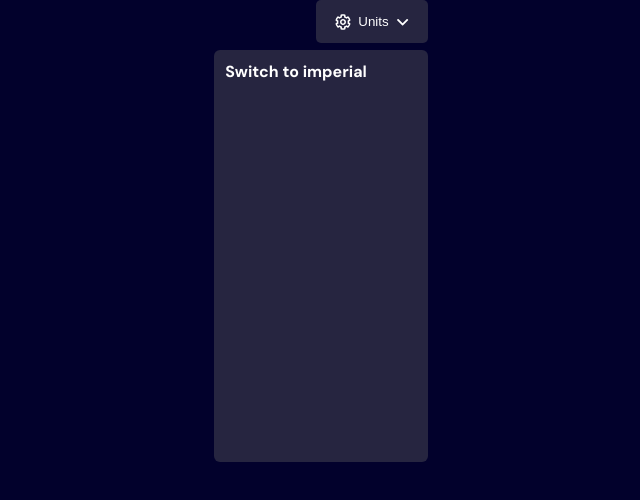
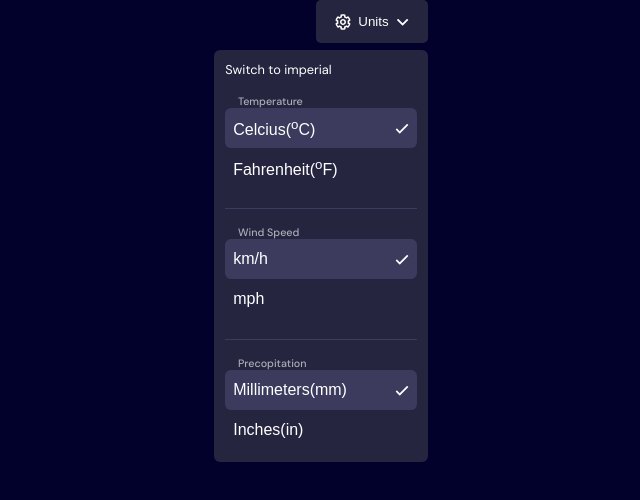
Before and after one commit to aleksandrekas/weather-app, a React (Vite) app: page / in a window 1280 px wide. Both pictures are taken after a click on the button "Units". Shown: the top 500 px of the page, without its empty margins (268-908 px from the left). Built offline with nearby package versions, Linux system fonts and the light colour scheme.

Commit message:
added dropdown menu with functionality

```diff
--- a/src/components/Units.tsx
+++ b/src/components/Units.tsx
@@ -1,18 +1,32 @@
 import units from "../assets/icons/Units Icon.svg";
 import dropDownIcon from "../assets/icons/Units Dropdown Icon.svg"
+import selected from "../assets/icons/done.svg";
 import { useState } from "react";
 
 export default function Units(){
     const [open,setOpen] = useState(false)
     const [options,setOptions] = useState({
-        temperature:false,
-        speed:false,
-        precipitation:false
+        temperature:"celcius",
+        speed:"kmh",
+        precipitation:"millimeters"
     })
 
     function toggle(){
         setOpen(!open)
     }
+
+    function handleSelect(e: React.MouseEvent<HTMLButtonElement>){
+        const {value,name} = e.currentTarget;
+
+        setOptions((prev)=>({
+            ...prev,
+            [name]:value
+        }))
+    }
+
+
+
+
 
     return (
         <div className="dropDownContainer">
@@ -23,6 +37,44 @@ export default function Units(){
             </button>
             <div className="options" style={{display: open? "block" : "none"}} >
                 <h4>Switch to imperial</h4>
+                <div className="option_sections">
+                    {/* temperature */}
+                    <div className="section_container">
+                        <h6>Temperature</h6>
+                        <button onClick={handleSelect} name="temperature" style={{backgroundColor : options.temperature === "celcius"? "#3C3B5E": "#262540"}} className="sections_button" value="celcius">
+                            <p>Celcius(<sup>o</sup>C)</p>
+                            <img style={{visibility: options.temperature === "celcius"? "visible":"hidden"}} src={selected} alt="selected" />
+                        </button>
+                        <button onClick={handleSelect} name="temperature" style={{backgroundColor : options.temperature === "fahrenheit"? "#3C3B5E": "#262540"}} className="sections_button" value="fahrenheit">
+                            <p>Fahrenheit(<sup>o</sup>F)</p>
+                            <img style={{visibility: options.temperature === "fahrenheit"? "visible":"hidden"}} src={selected} alt="selected" />
+                        </button>
+                    </div>
+                    {/* wind speed */}
+                    <div className="section_container">
+                        <h6>Wind Speed</h6>
+                        <button onClick={handleSelect} name="speed" style={{backgroundColor : options.speed === "kmh"? "#3C3B5E": "#262540"}} className="sections_button" value="kmh">
+                            <p>km/h</p>
+                            <img style={{visibility: options.speed === "kmh"? "visible":"hidden"}} src={selected} alt="selected" />
+                        </button>
+                        <button onClick={handleSelect} name="speed" style={{backgroundColor : options.speed === "mph"? "#3C3B5E": "#262540"}} className="sections_button" value="mph">
+                            <p>mph</p>
+                            <img style={{visibility: options.speed === "mph"? "visible":"hidden"}} src={selected} alt="selected" />
+                        </button>
+                    </div>
+                    {/* precipitation */}
+                    <div  style={{border:"none"}} className="section_container">
+                        <h6>Precopitation</h6>
+                        <button onClick={handleSelect} name="precipitation" style={{backgroundColor : options.precipitation === "millimeters"? "#3C3B5E": "#262540"}} className="sections_button" value="millimeters">
+                            <p>Millimeters(mm)</p>
+                            <img style={{visibility: options.precipitation === "millimeters"? "visible":"hidden"}} src={selected} alt="selected" />
+                        </button>
+                        <button onClick={handleSelect} name="precipitation" style={{backgroundColor : options.precipitation === "inches"? "#3C3B5E": "#262540"}} className="sections_button" value="inches">
+                            <p>Inches(in)</p>
+                            <img style={{visibility: options.precipitation === "inches"? "visible":"hidden"}} src={selected} alt="selected" />
+                        </button>
+                    </div>
+                </div>
 
             </div>
         </div>
--- a/src/index.css
+++ b/src/index.css
@@ -64,4 +64,45 @@ body{
     right: 0;
     padding: 0.7rem;
     color: var(--neutral-0);
+    display: flex;
+    flex-direction: column;
 }
+
+.options h4{
+    font-size: 0.8rem;
+    font-weight: 400;
+}
+
+.option_sections{
+    width: 100%;
+}
+
+.section_container{
+    width: 100%;
+    height: 115px;
+    border-bottom: 1px solid var(--neutral-600);
+    display: flex;
+    flex-direction: column;
+    margin: 1rem 0;
+}
+
+.section_container h6{
+    color: var(--neutral-300);
+    font-weight: 500;
+    margin: 0 0.8rem;
+}
+
+
+.sections_button{
+    display: flex;
+    justify-content: space-between;
+    align-items: center;
+    height: 40px;
+    padding: 1rem 0.5rem;
+    border-radius: 6px;
+    background-color: var(--neutral-800);
+    border: none;
+    color: var(--neutral-0);
+    font-size: 1rem;
+    cursor: pointer;
+}
```
